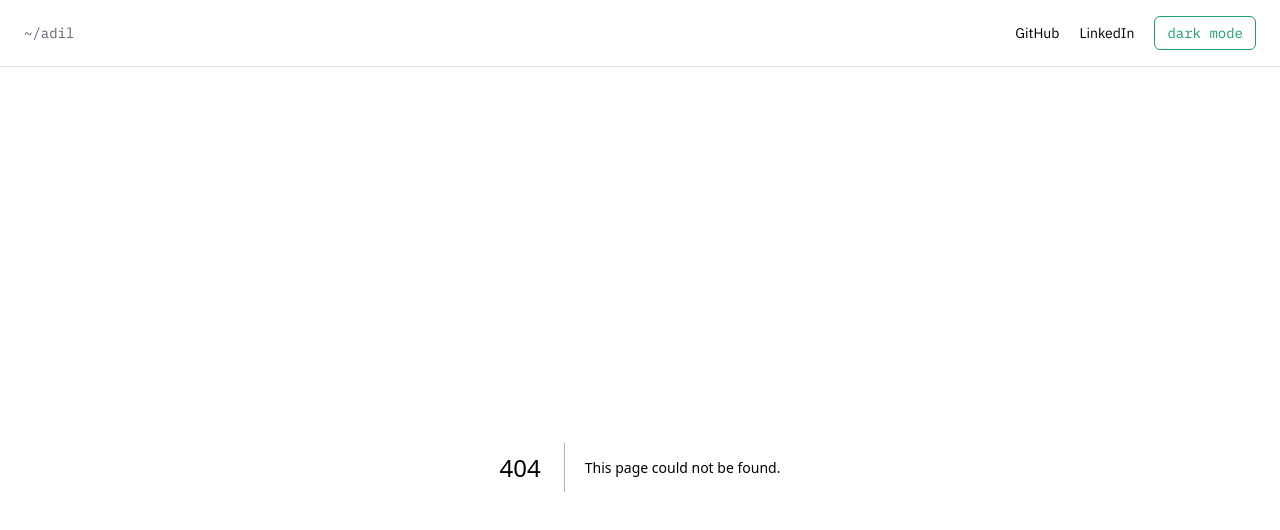
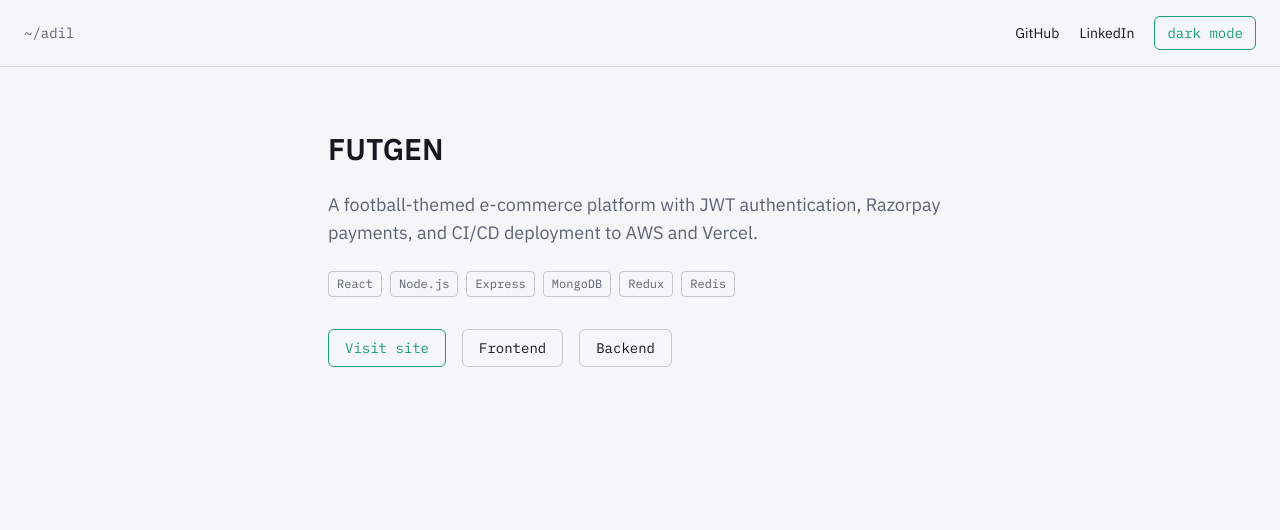
Before and after one commit to adil2133-git/portfolio-website, a Next.js app: page /projects/futgen in a window 1280 px wide. Before the commit this address had no page. Shown: the top 530 px of the page. Built offline with nearby package versions, Linux system fonts and the light colour scheme.

Commit message:
projects page.tsx created

```diff
--- /dev/null
+++ b/app/projects/[slug]/page.tsx
@@ -0,0 +1,67 @@
+import { projects } from "@/lib/projects";
+import { notFound } from "next/navigation";
+
+export default async function ProjectPage({
+  params,
+}: {
+  params: Promise<{ slug: string }>;
+}) {
+  const { slug } = await params;
+  const project = projects.find((p) => p.slug === slug);
+
+  if (!project) {
+    notFound();
+  }
+
+  return (
+    <main className="flex flex-col gap-6 px-6 py-16 max-w-2xl mx-auto">
+      <h1 className="text-3xl font-semibold">{project.title}</h1>
+      <p className="text-lg text-muted">{project.description}</p>
+
+      <div className="flex flex-wrap gap-2">
+        {project.stack.map((tech) => (
+          <span
+            key={tech}
+            className="font-mono text-xs border border-muted/30 text-muted px-2 py-1 rounded"
+          >
+            {tech}
+          </span>
+        ))}
+      </div>
+
+      <div className="flex gap-4 mt-2">
+        {project.liveUrl && (
+          <a
+            href={project.liveUrl}
+            target="_blank"
+            rel="noopener noreferrer"
+            className="font-mono text-sm border border-accent text-accent px-4 py-2 rounded-md"
+          >
+            Visit site
+          </a>
+        )}
+        {project.githubUrl && (
+          <a
+            href={project.githubUrl}
+            target="_blank"
+            rel="noopener noreferrer"
+            className="font-mono text-sm border border-muted/30 px-4 py-2 rounded-md"
+          >
+            GitHub
+          </a>
+        )}
+        {project.githubUrls?.map((repo) => (
+          <a
+            key={repo.label}
+            href={repo.url}
+            target="_blank"
+            rel="noopener noreferrer"
+            className="font-mono text-sm border border-muted/30 px-4 py-2 rounded-md"
+          >
+            {repo.label}
+          </a>
+        ))}
+      </div>
+    </main>
+  );
+}
```
